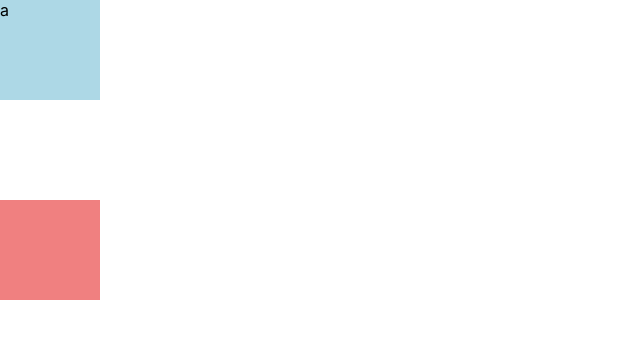
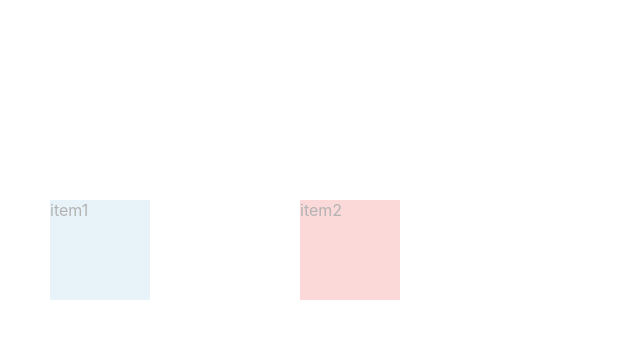
Before and after one commit to ZeviLiao/test-dnd-start, a React (Create React App) app: page / in a window 1280 px wide. Shown: the top 338 px of the page, without its empty margins (0-640 px from the left). Built offline with nearby package versions, Linux system fonts and the light colour scheme.

Commit message:
dnd testing

```diff
--- a/package.json
+++ b/package.json
@@ -4,6 +4,7 @@
   "private": true,
   "dependencies": {
     "@dnd-kit/core": "^6.1.0",
+    "@dnd-kit/sortable": "^8.0.0",
     "@testing-library/jest-dom": "^5.17.0",
     "@testing-library/react": "^13.4.0",
     "@testing-library/user-event": "^13.5.0",
--- a/src/App.js
+++ b/src/App.js
@@ -1,17 +1,18 @@
 import React, { useState } from 'react';
 import { DndContext, useDraggable, useDroppable, rectIntersection } from '@dnd-kit/core';
 
-const Draggable = ({ id }) => {
-  const { attributes, listeners, setNodeRef, transform } = useDraggable({
-    id,
-  });
+// DraggableItem 组件
+const DraggableItem = ({ id, initialPosition, color, isOver, isDragging }) => {
+  const { attributes, listeners, setNodeRef, transform } = useDraggable({ id });
 
   const style = {
-    transform: `translate3d(${transform?.x || 0}px, ${transform?.y || 0}px, 0)`,
+    transform: `translate3d(${(transform?.x || 0)}px, ${(transform?.y || 0)}px, 0)`,
     width: 100,
     height: 100,
-    backgroundColor: 'lightblue',
+    backgroundColor: isOver ? 'yellow' : color, // 碰撞時變色
     position: 'absolute',
+    zIndex: isDragging ? 10 : 1, // 拖動時 zIndex 提升
+    cursor: 'grab',
   };
 
   return (
@@ -21,41 +22,67 @@ const Draggable = ({ id }) => {
   );
 };
 
-const Droppable = ({ id }) => {
-  const { setNodeRef } = useDroppable({
-    id,
-  });
+// DroppableArea 组件
+const DroppableArea = ({ id, initialPosition, color, children }) => {
+  const { setNodeRef, isOver } = useDroppable({ id });
 
   const style = {
     width: 100,
     height: 100,
-    backgroundColor: 'lightcoral',
+    backgroundColor: isOver ? 'gray' : color, // 当物件拖到这里时显示影子
     position: 'absolute',
-    top: 200,
+    top: initialPosition.y,
+    left: initialPosition.x,
+    opacity: 0.3, // 影子效果的透明度
   };
 
-  return <div ref={setNodeRef} style={style} />;
+  return (
+    <div ref={setNodeRef} style={style}>
+      {children}
+    </div>
+  );
 };
 
 const App = () => {
-  const [signal, setSignal] = useState(false);
+  const [items, setItems] = useState([
+    { id: 'item1', initialPosition: { x: 50, y: 200 }, color: 'lightblue' },
+    { id: 'item2', initialPosition: { x: 300, y: 200 }, color: 'lightcoral' },
+  ]);
+  const [overlappingItem, setOverlappingItem] = useState(null); // 用来追踪碰撞物件
 
   const handleDragOver = (event) => {
-    const { over } = event;
+    const { active, over } = event;
 
-    if (over && over.id === 'b') {
-      // 如果a碰到b，觸發碰撞信號
-      setSignal(true);
+    // 檢測拖動物件是否與其他物件相交
+    if (over && active.id !== over.id) {
+      setOverlappingItem(over.id); // 紀錄相交的物件 ID
     } else {
-      setSignal(false);
+      setOverlappingItem(null); // 沒有相交時清空
     }
   };
 
+  const handleDragEnd = (event) => {
+    // 处理拖动结束后的逻辑（例如更新位置等）
+    console.log('Drag ended:', event);
+  };
+
   return (
-    <DndContext collisionDetection={rectIntersection} onDragOver={handleDragOver}>
-      <Draggable id="a" />
-      <Droppable id="b" />
-      {signal && <div>Collision detected!</div>}
+    <DndContext onDragEnd={handleDragEnd} onDragOver={handleDragOver} collisionDetection={rectIntersection}>
+      {items.map((item) => (
+        <DroppableArea key={item.id} id={item.id} initialPosition={item.initialPosition} color={item.color}>
+          <DraggableItem
+            key={item.id}
+            id={item.id}
+            initialPosition={item.initialPosition}
+            color={item.color}
+            isOver={overlappingItem === item.id} // 判斷是否發生碰撞
+            isDragging={item.id === overlappingItem} // 被抓取狀態
+          />
+        </DroppableArea>
+      ))}
+
+      {/* 碰撞提示 */}
+      {overlappingItem && <div style={{ position: 'absolute', top: 350 }}>Overlay detected with {overlappingItem}!</div>}
     </DndContext>
   );
 };
```
Also changed, not shown: 1 other file (tests, documents, lock files or other folders).
